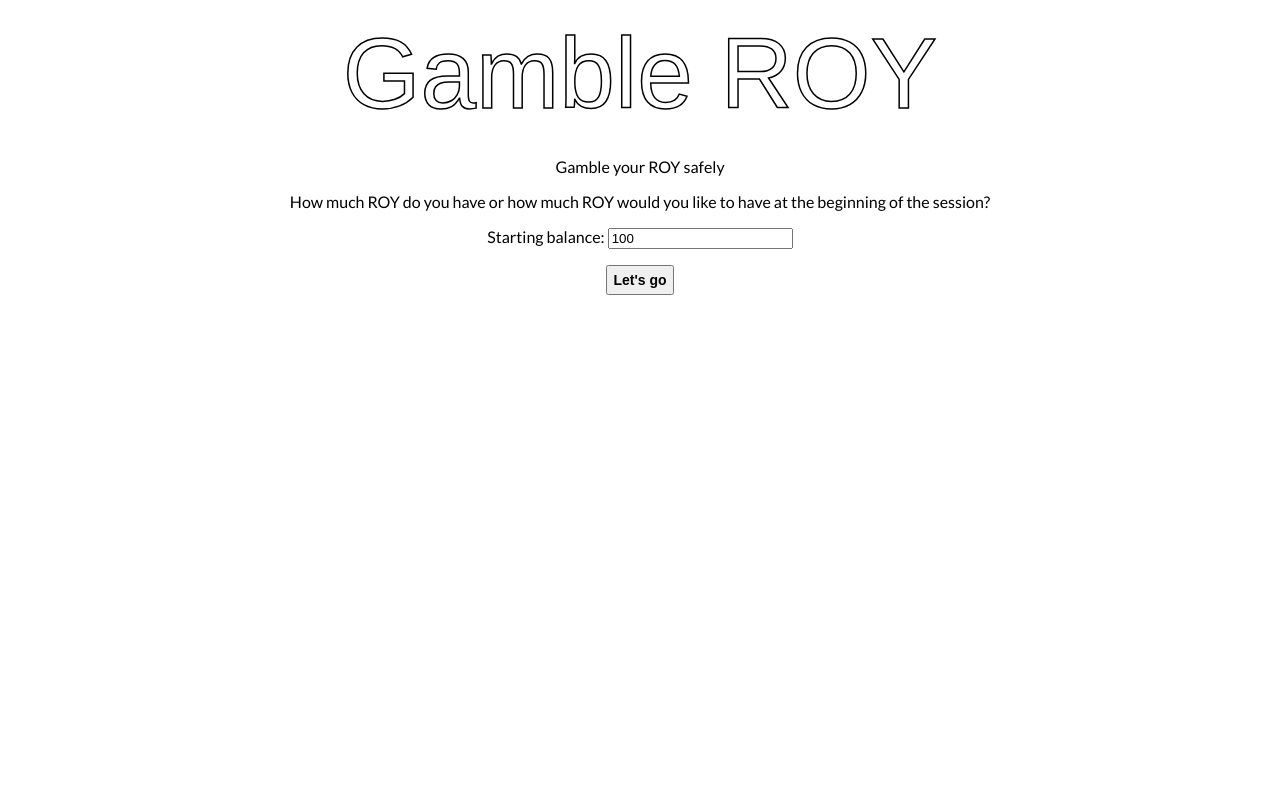
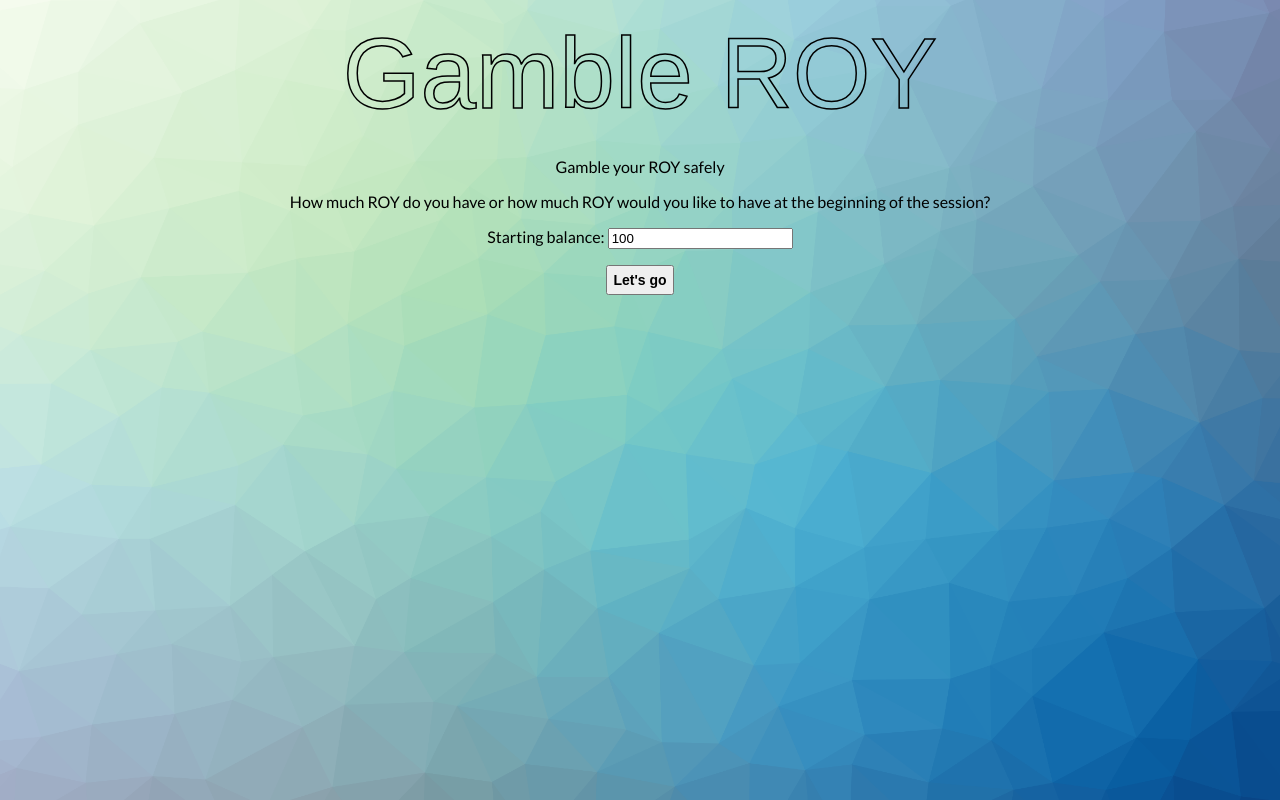
Before and after one commit to shoka-no-yume/cr-gamble, a plain HTML site: page index.html in a window 1280 px wide. Drawn offline with nearby package versions, Linux system fonts and the light colour scheme.

Commit message:
Fix path

```diff
--- a/style.css
+++ b/style.css
@@ -1,5 +1,5 @@
 html {
-  background: url(/gamble/img/bg.png) no-repeat center center fixed;
+  background: url(/cr-gamble/img/bg.png) no-repeat center center fixed;
   -webkit-background-size: cover;
   -moz-background-size: cover;
   -o-background-size: cover;
```
